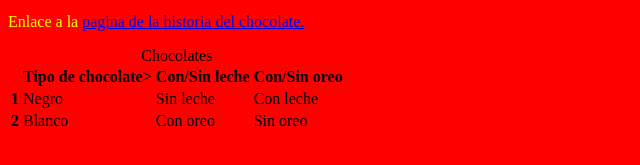
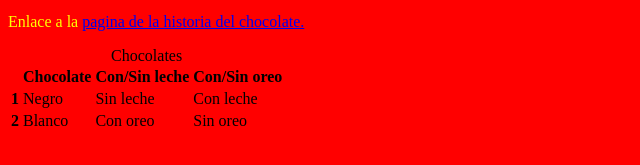
Before and after one commit to ainhoamartin/1EVAL_HTMLyCSS_TICO2_ainhoamartin, a plain HTML site: page paginabasica/primerapaginaweb.html in a window 1280 px wide. Shown: the part 71-236 px from the top of the page, without its empty margins (0-640 px from the left). Drawn offline with Linux system fonts and the light colour scheme.

Commit message:
Update primerapaginaweb.html

```diff
--- a/paginabasica/primerapaginaweb.html
+++ b/paginabasica/primerapaginaweb.html
@@ -16,7 +16,7 @@
   <tbody>
     <tr>
       <td></td>
-      <th>Tipo de chocolate>
+      <th>Chocolate</th>
       <th>Con/Sin leche</th>
       <th>Con/Sin oreo</th>
     </tr>
```
